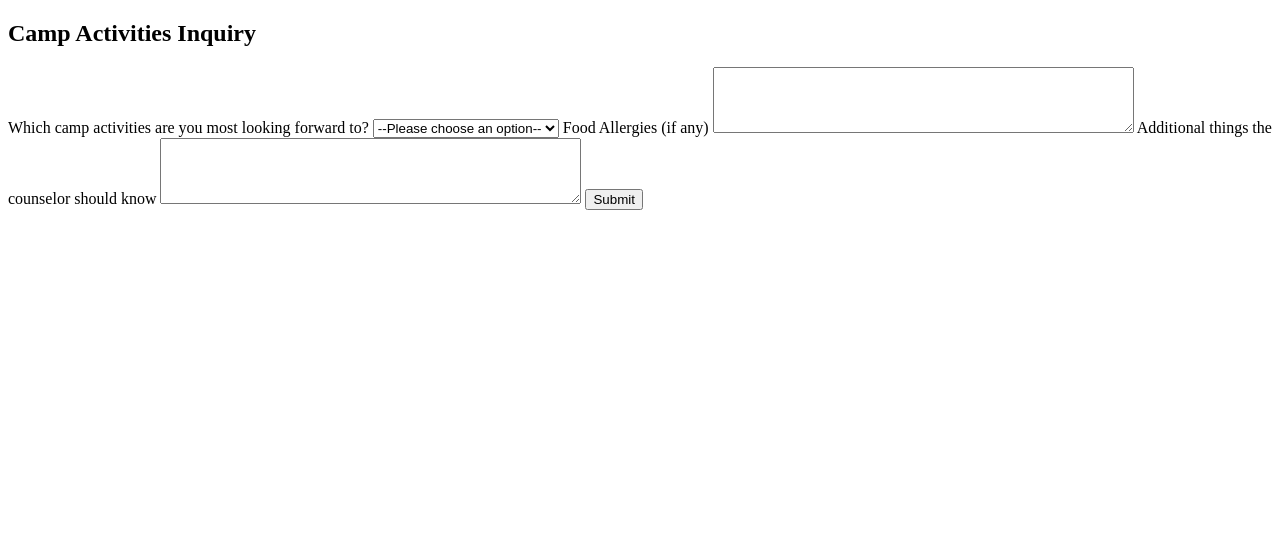
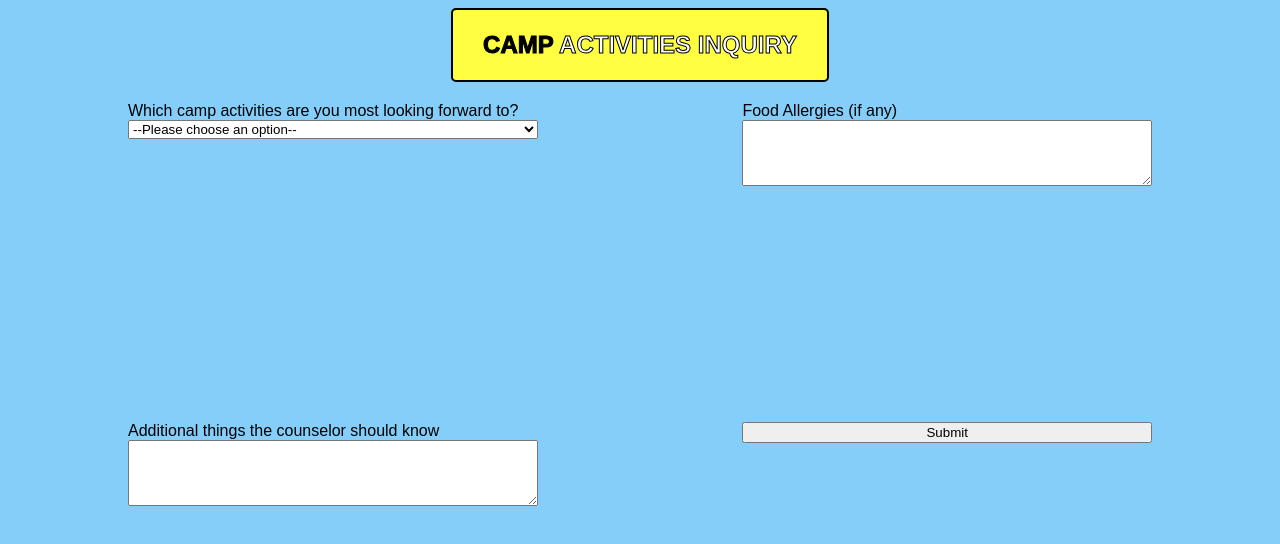
Before and after one commit to wilcrat/Dev-Front-End-Challenge, a plain HTML site: page index.html in a window 1280 px wide. Drawn offline with Linux system fonts and the light colour scheme.

Commit message:
inputs flexed

```diff
--- a/index.html
+++ b/index.html
@@ -8,8 +8,11 @@
 </head>
 <body>
     <section id="camp-activities-inquiry">
-    <h1>Camp Activities Inquiry</h1>
+       <header>
+        <h1><span style="color: black;">Camp </span> Activities Inquiry</h1>
+       </header>
     <form action="/submit-form" method="POST">
+        <div>
             <label for="activity-select">Which camp activities are you most looking forward to?</label>
             <select id="activity-select" name="activity">
                 <option value="">--Please choose an option--</option>
@@ -19,15 +22,65 @@
                 <option value="crafts">Crafts</option>
                 <option value="archery">Archery</option>
             </select>
+        </div>
 
+        <div>
             <label for="food-allergies">Food Allergies (if any)</label>
             <textarea id="food-allergies" name="food_allergies" rows="4" cols="50"></textarea>
 
+        </div>
+
+        <div>
             <label for="additional-info">Additional things the counselor should know</label>
             <textarea id="additional-info" name="additional_info" rows="4" cols="50"></textarea>
 
+        </div>
+
+        <div>
             <button type="submit">Submit</button>
+
+        </div>
     </form>
 </section>
 </body>
+<style>
+
+    body{
+        background-color: #85cef9;
+    }
+    *{
+        font-family: sans-serif;
+    }
+    header{
+        background-color: #fffe40;
+        color: white;
+        text-transform: uppercase;
+        width: fit-content;
+        margin: auto;
+        text-align: center;
+        -webkit-text-stroke: 1px black;
+        padding: 1px 30px;
+        margin-bottom: 10px;
+        border: 2px solid black;
+        border-radius: 5px;
+    }
+    form{
+        display: flex;
+        width: 80vw;
+        margin: auto;
+        flex-wrap: wrap;
+        flex-direction: row;
+        margin-top: 20px;
+        height: 80vh;
+        justify-content: space-between;
+
+    }
+    div{
+        width: 40%;
+        height: fit-content;
+        display: flex;
+        flex-direction: column;
+    }
+
+</style>
 </html>
```
Lines whose indentation alone changed are shown as unchanged.
